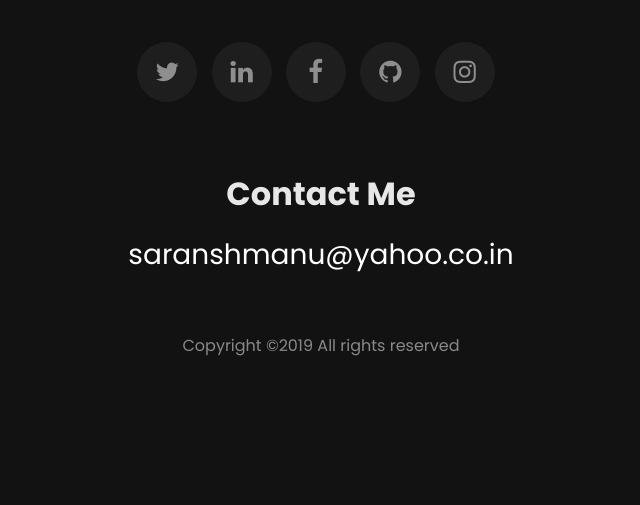
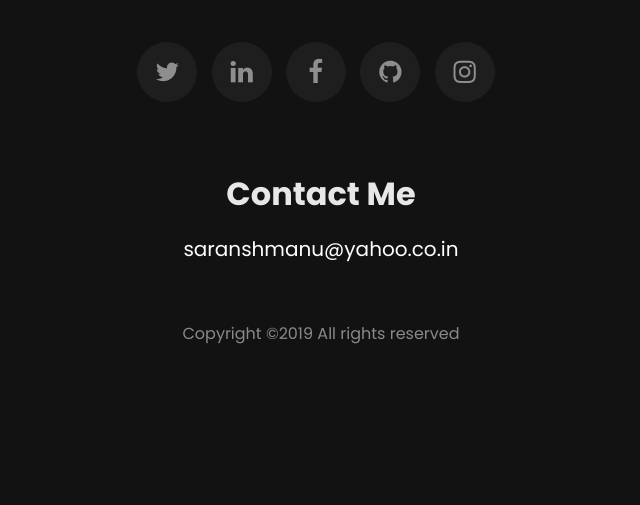
Before and after one commit to saranshmanu/Personal-Website, a Flask app: page /achievements in a window 1280 px wide. Shown: the part 3408-3913 px from the top of the page, without its empty margins (319-959 px from the left). After the commit the page ends 3752 px from the top, so only its background shows below. Run offline with Flask 2, Linux system fonts and the light colour scheme; some libraries are stand-ins or nearby versions; some web fonts are replaced.

Commit message:
Fixed the page layout bug

```diff
--- a/templates/achievements.html
+++ b/templates/achievements.html
@@ -251,7 +251,7 @@
               </div>
               <div class="ftco-footer-widget">
                 <h2 class="mb-3">Contact Me</h2>
-                <p class="h3 email"><a href="#">saranshmanu@yahoo.co.in</a></p>
+                <p class="h5 email"><a href="#">saranshmanu@yahoo.co.in</a></p>
               </div>
             </div>
           </div>
--- a/templates/index.html
+++ b/templates/index.html
@@ -248,7 +248,7 @@
               </div>
               <div class="ftco-footer-widget">
                 <h2 class="mb-3">Contact Me</h2>
-                <p class="h3 email"><a href="#">saranshmanu@yahoo.co.in</a></p>
+                <p class="h5 email"><a href="#">saranshmanu@yahoo.co.in</a></p>
               </div>
             </div>
           </div>
```
